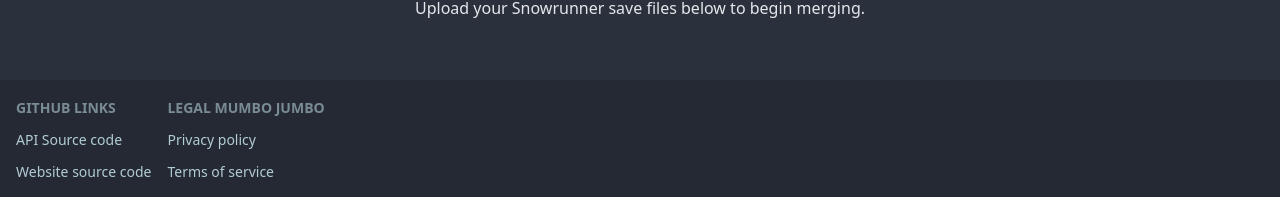
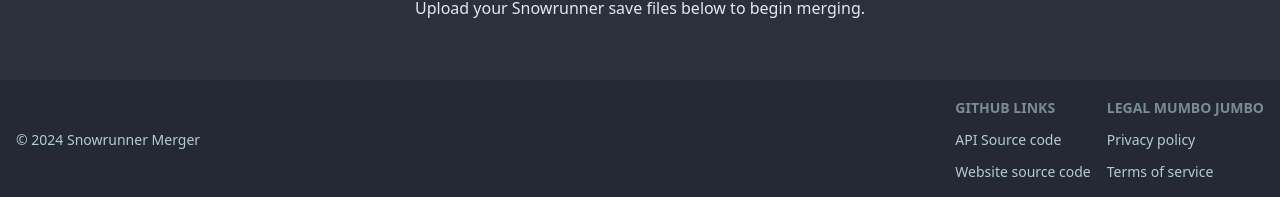
Before and after one commit to TheDrinix/Snowrunner-Merger, a Vue app in the folder apps/frontend/: page / in a window 1280 px wide. Shown: the part 964-1161 px from the top of the page. Built offline with nearby package versions, Linux system fonts and the light colour scheme; no server answers.

Commit message:
[Frontend] Create not found page

```diff
--- a/apps/frontend/src/components/Footer.vue
+++ b/apps/frontend/src/components/Footer.vue
@@ -3,8 +3,11 @@ const year = new Date().getFullYear();
 </script>
 
 <template>
-  <footer class="footer flex  p-4 items-center bg-base-200 absolute bottom-0">
-    <nav>
+  <footer class="footer flex p-4 items-center bg-base-200 absolute bottom-0">
+    <div>
+      <p class="text font-medium">&copy; {{ year }} Snowrunner Merger</p>
+    </div>
+    <nav class="ml-auto">
       <h6 class="footer-title mb-0">Github links</h6>
       <a href="https://github.com/TheDrinix/snowrunner-merger-api" class="link link-hover">API Source code</a>
       <a href="https://github.com/TheDrinix/snowrunner-merger-web" class="link link-hover">Website source code</a>
--- a/apps/frontend/src/router/index.ts
+++ b/apps/frontend/src/router/index.ts
@@ -5,6 +5,7 @@ import RegisterView from "@/views/auth/RegisterView.vue";
 import {useUserStore} from "@/stores/userStore";
 import {useGroupsStore} from "@/stores/groupsStore";
 import GroupView from "@/views/groups/GroupView.vue";
+import NotFoundView from "@/views/NotFoundView.vue";
 
 const router = createRouter({
     history: createWebHistory(import.meta.env.BASE_URL),
@@ -145,6 +146,14 @@ const router = createRouter({
             meta: {
                 bypassAuth: true
             }
+        },
+        {
+            path: '/:pathMatch(.*)*',
+            name: 'not-found',
+            component: NotFoundView,
+            meta: {
+                bypassAuth: true
+            }
         }
     ]
 })
@@ -167,8 +176,6 @@ router.beforeEach(async (to, from, next) => {
         const groupId = to.params.id as string;
         const groupsStore = useGroupsStore();
 
-        // TODO: Load user's groups if they haven't been loaded yet
-
         if (!groupsStore.isGroupOwner(groupId)) {
             next({ name: 'group', params: { id: groupId } });
         }
--- /dev/null
+++ b/apps/frontend/src/views/NotFoundView.vue
@@ -0,0 +1,19 @@
+<script setup lang="ts">
+
+</script>
+
+<template>
+  <div>
+    <section class="py-20 h-56 box-content left-0 top-16 absolute w-full bg-gray-700">
+      <div class="container h-full flex justify-center flex-col mx-auto px-6 text-center">
+        <h2 class="text-4xl font-extrabold text-primary">404 - Page Not Found</h2>
+        <p class="mt-4 text-gray-200 text-lg">The page you are looking for does not exist.</p>
+        <p class="text-gray-200 text-lg">Please check the URL and try again.</p>
+      </div>
+    </section>
+  </div>
+</template>
+
+<style scoped>
+
+</style>
```
